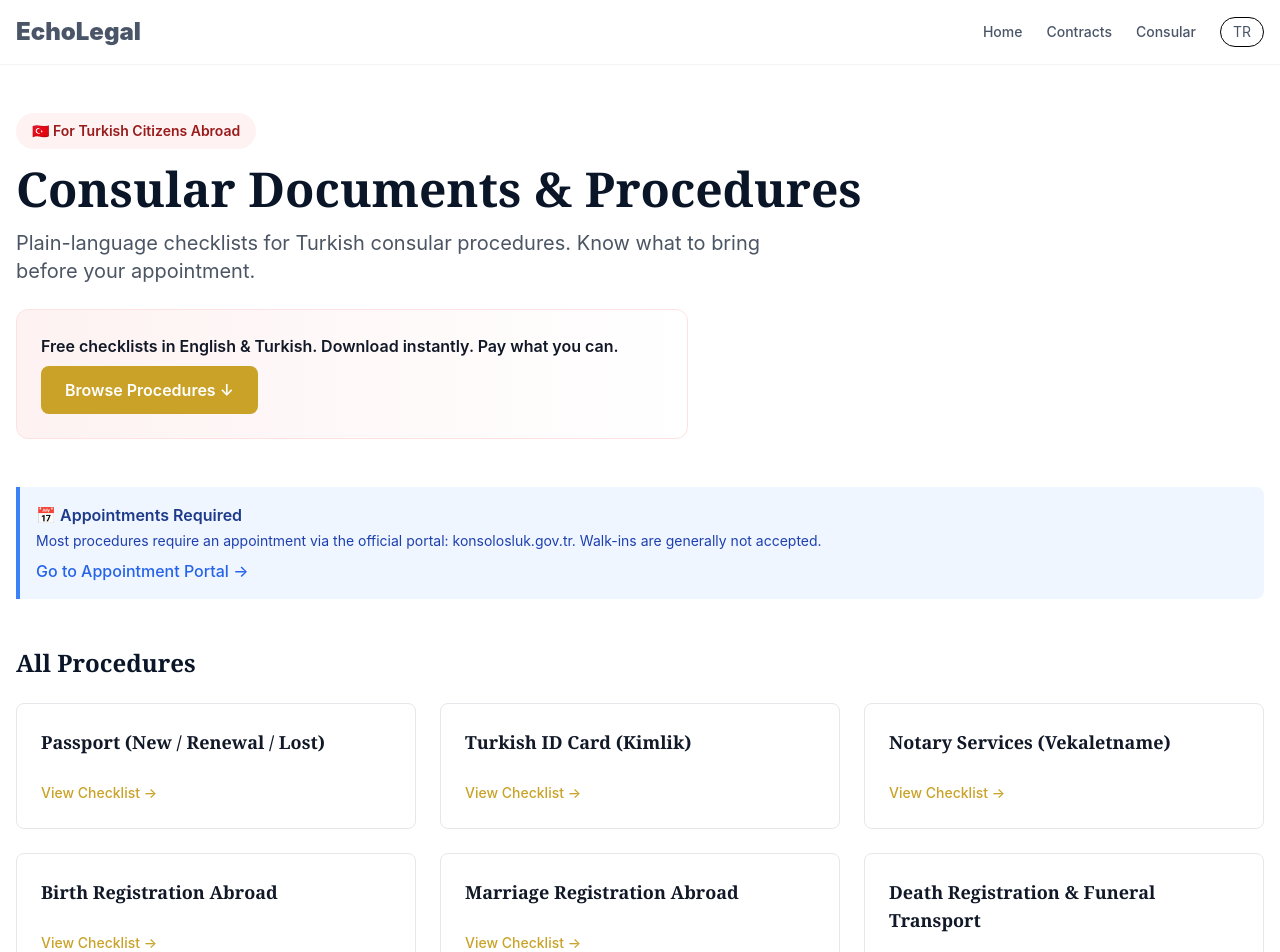
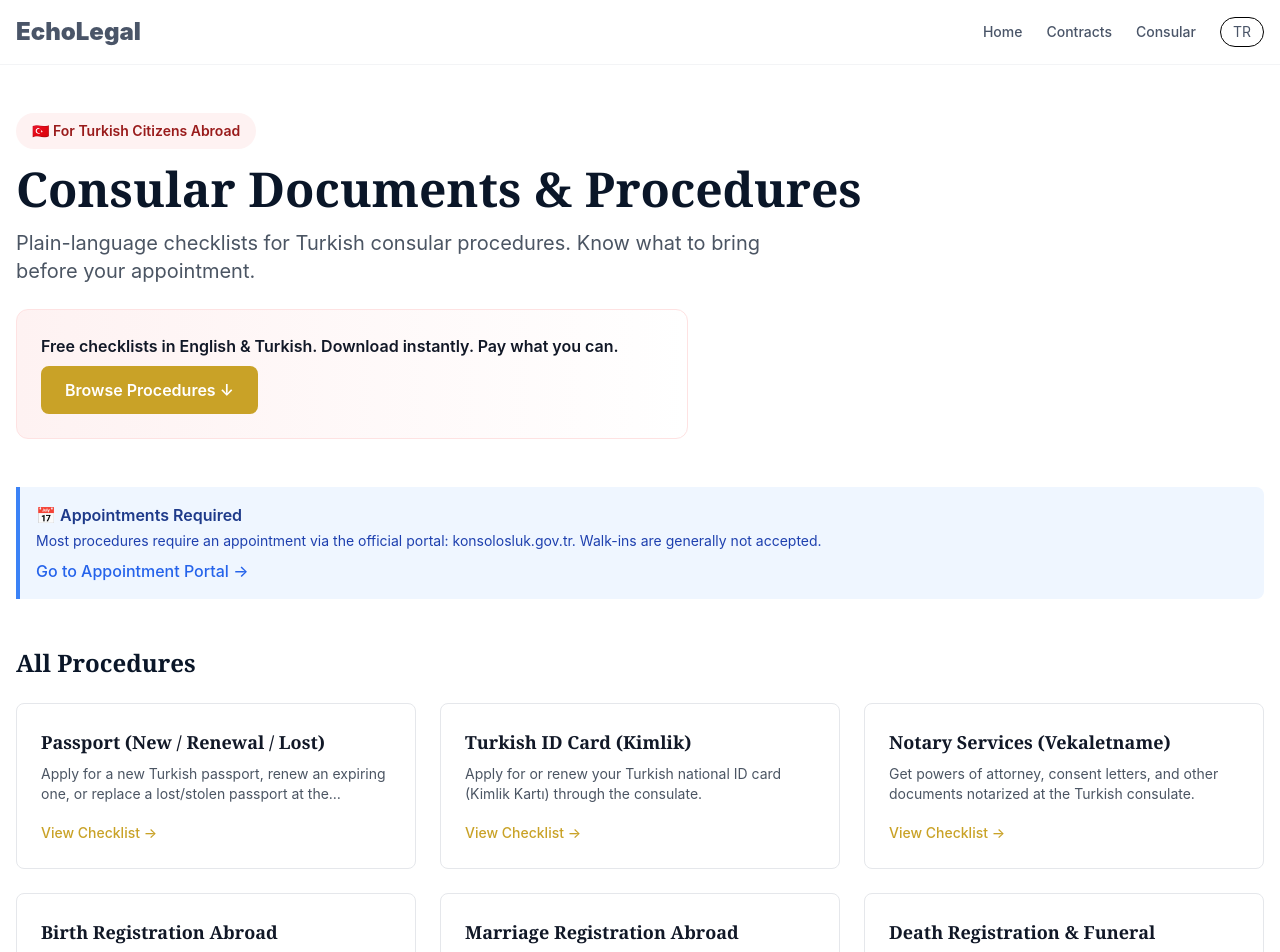
Before and after one commit to soundspacerecordsllc/echoLegal, a Next.js app: page /en/consular-documents in a window 1280 px wide. Shown: the top 952 px of the page. Built offline with nearby package versions, Linux system fonts and the light colour scheme.

Commit message:
Fix type error: use descriptionEn/Tr instead of summaryEn/Tr
The consular-documents page was referencing non-existent summaryEn/summaryTr
properties on the ConsularProcedure interface.

```diff
--- a/app/[lang]/consular-documents/page.tsx
+++ b/app/[lang]/consular-documents/page.tsx
@@ -111,7 +111,7 @@ export default async function ConsularDocumentsPage({
                   {isEnglish ? procedure.titleEn : procedure.titleTr}
                 </h3>
                 <p className="text-gray-600 text-sm mb-4 line-clamp-2">
-                  {isEnglish ? procedure.summaryEn : procedure.summaryTr}
+                  {isEnglish ? procedure.descriptionEn : procedure.descriptionTr}
                 </p>
                 <span className="text-[#C9A227] font-medium text-sm">
                   {isEnglish ? 'View Checklist →' : 'Kontrol Listesini Gör →'}
```
